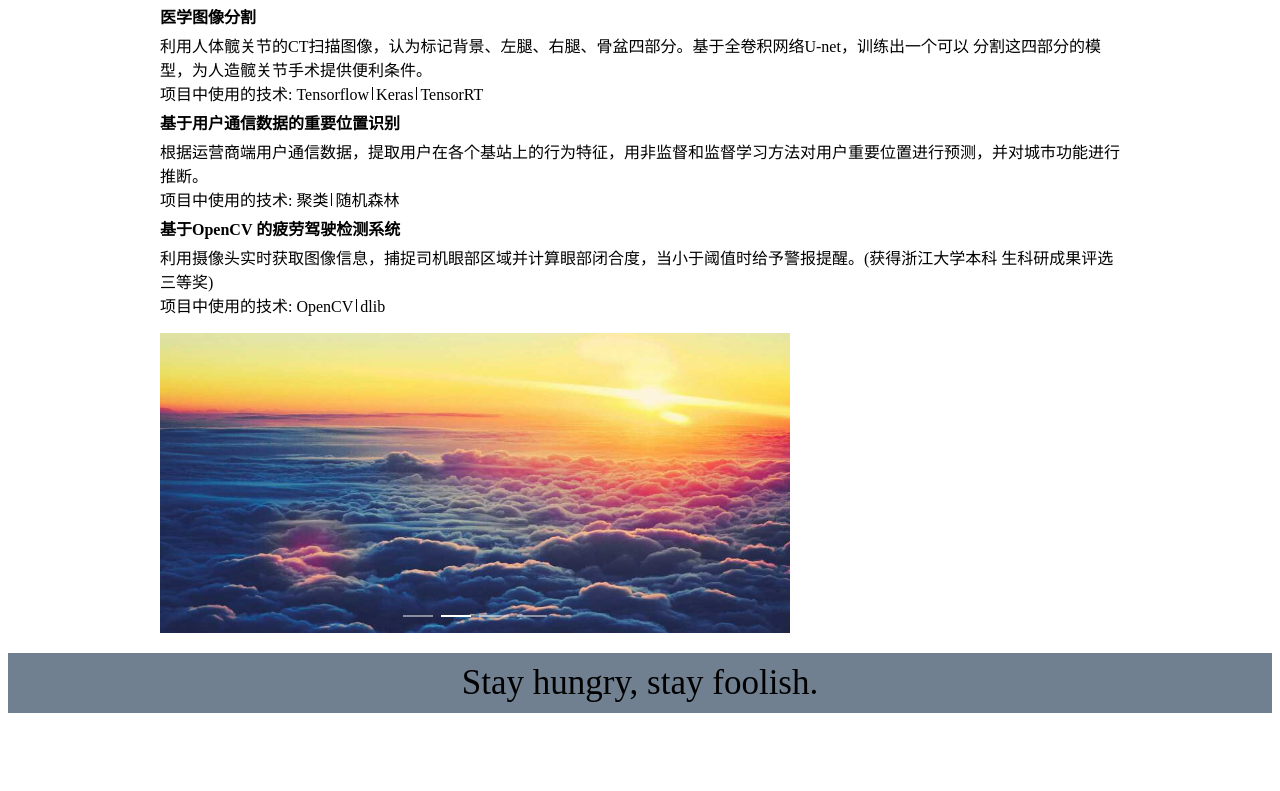
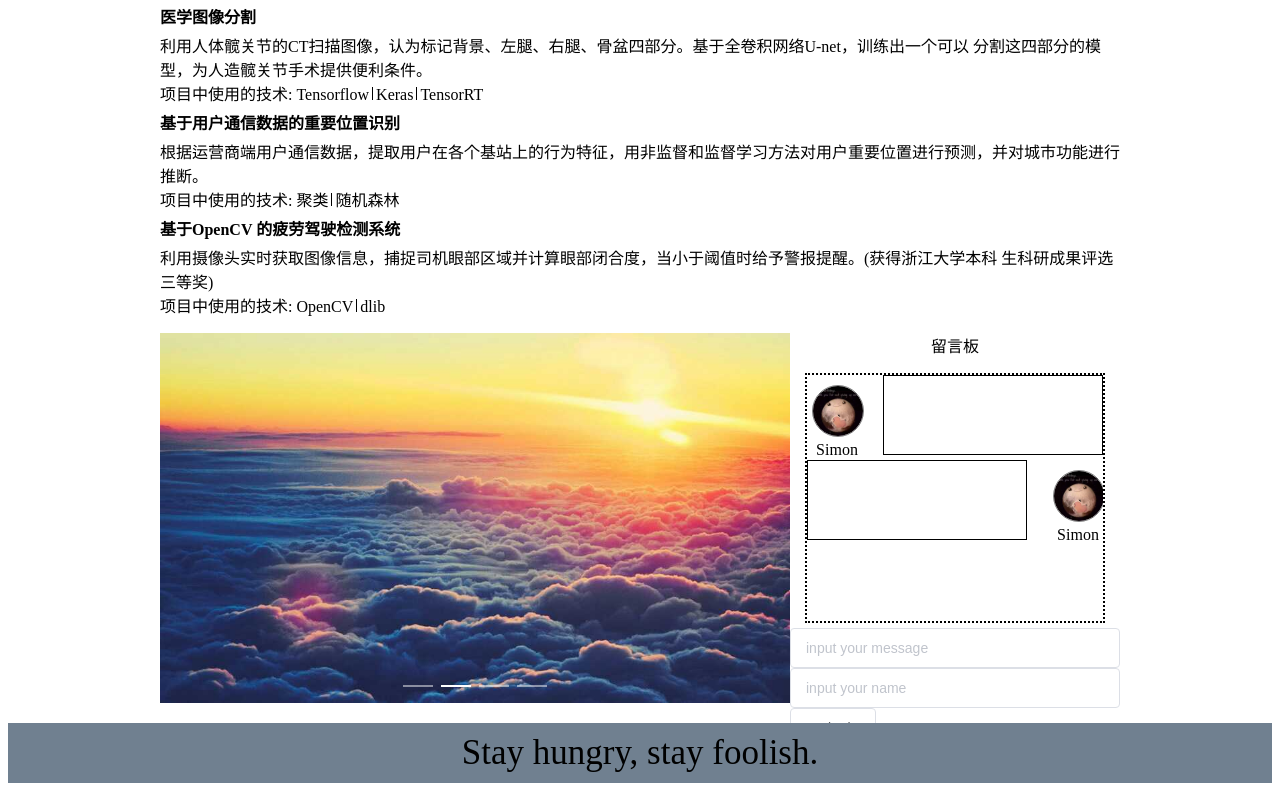
Before and after one commit to Legend-Wangyunfeng/web_resume_with_element, a Vue app: page / in a window 1280 px wide. Shown: the part 666-1457 px from the top of the page. Before the commit the page ends 1387 px from the top, so only its background shows below. Built offline with nearby package versions, Linux system fonts and the light colour scheme.

Commit message:
对话框

```diff
--- a/src/App.vue
+++ b/src/App.vue
@@ -72,13 +72,39 @@
           </li>
         </ul>
       </div>
-      <div id="interaction">
+      <div id="interaction" class="flex">
         <div class="photoes">
           <el-carousel>
             <el-carousel-item v-for="item in imgs" :key="item">
               <img :src="item" alt="">
             </el-carousel-item>
           </el-carousel>
+        </div>
+        <div class="guestbook">
+          <p>留言板</p>
+          <div class='img-content'>
+            <div class="odd flex">
+              <div class="img-name">
+                <!-- <div class="img"></div> -->
+                <img src="/imgs/avatar.jpg" alt="">
+                <p class="name">Simon</p>
+              </div>
+              <div class="content"></div>
+            </div>
+            <div class="even flex">
+              <div class="img-name">
+                <!-- <div class="img"></div> -->
+                <img src="/imgs/avatar.jpg" alt="">
+                <p class="name">Simon</p>
+              </div>
+              <div class="content"></div>
+            </div>
+          </div>
+          <el-form>
+            <el-input type="text" name="message" placeholder="input your message" id="message"></el-input>
+            <el-input type="text" name="name" placeholder="input your name" id="guestname"></el-input>
+            <el-button >Submit</el-button>
+          </el-form>
         </div>
       </div>
     </el-main>
@@ -352,12 +378,75 @@ export default {
   #project a:hover {
     font-weight:bold;
   }
+
+  #interaction {
+    height: 370px;
+  }
   .photoes {
+    height: 100%;
     width: 630px;
+    display: inline-block;
+  }
+  .photoes div {
+    height: 100%;
   }
   .photoes img {
     height: 100%;
     width: 100%;
+  }
+  .guestbook {
+    display: inline-block;
+    height: 100%;
+    flex: 1;
+  }
+  .guestbook p {
+    text-align: center;
+    margin-top: 0;
+  }
+  .guestbook .img-content{
+    box-sizing: border-box;
+    width: 300px;
+    height: 250px;
+    margin: 5px auto;
+    border: 2px dotted;
+    overflow: auto;
+  }
+  .guestbook .img-content > div {
+    width: 100%;
+    height: 80px;
+    margin-bottom: 5px;
+  }
+  .guestbook .img-content .img-name {
+    height: 100%;
+    width: 50px;
+    margin-left: 5px;
+  }
+  .guestbook .img-content .even .content {
+    order: -1;
+  }
+  .guestbook img {
+    display: inline-block;
+    width: 50px;
+    height: 50px;
+    border: 1px solid gray;
+    border-radius: 50px;
+    position: relative;
+    top: 10px;
+    // background: url(./imgs/avatar.jpg);
+    // background-size: 100% 100%;
+  }
+  .guestbook .name {
+    position: relative;
+    top: 10px;
+    text-align: center;
+  }
+  .guestbook .content {
+    height: 100%;
+    box-sizing: border-box;
+    width: 220px;
+    border: 1px solid;
+    padding: 4px;
+    overflow: auto;
   }
 
   .el-footer {
@@ -366,5 +455,5 @@ export default {
     line-height: 60px;
     font-size: 35px;
     font-family: STKaiti;
-}
+  }
 </style>
```
Also changed, not shown: public/imgs/avatar.jpg (added).
